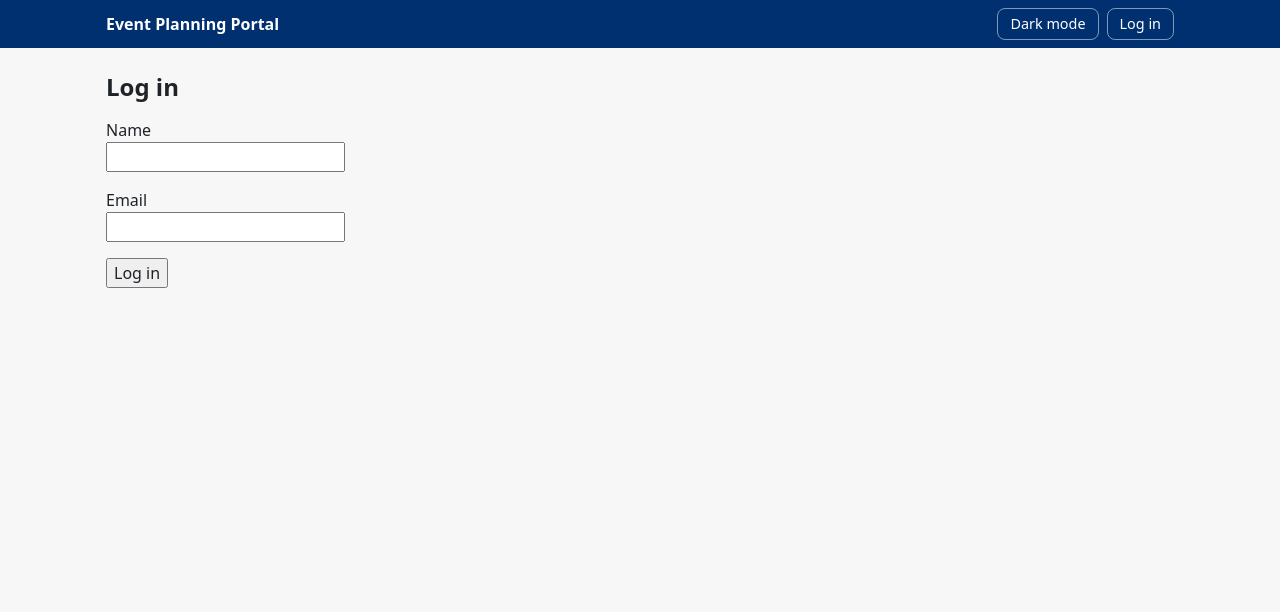
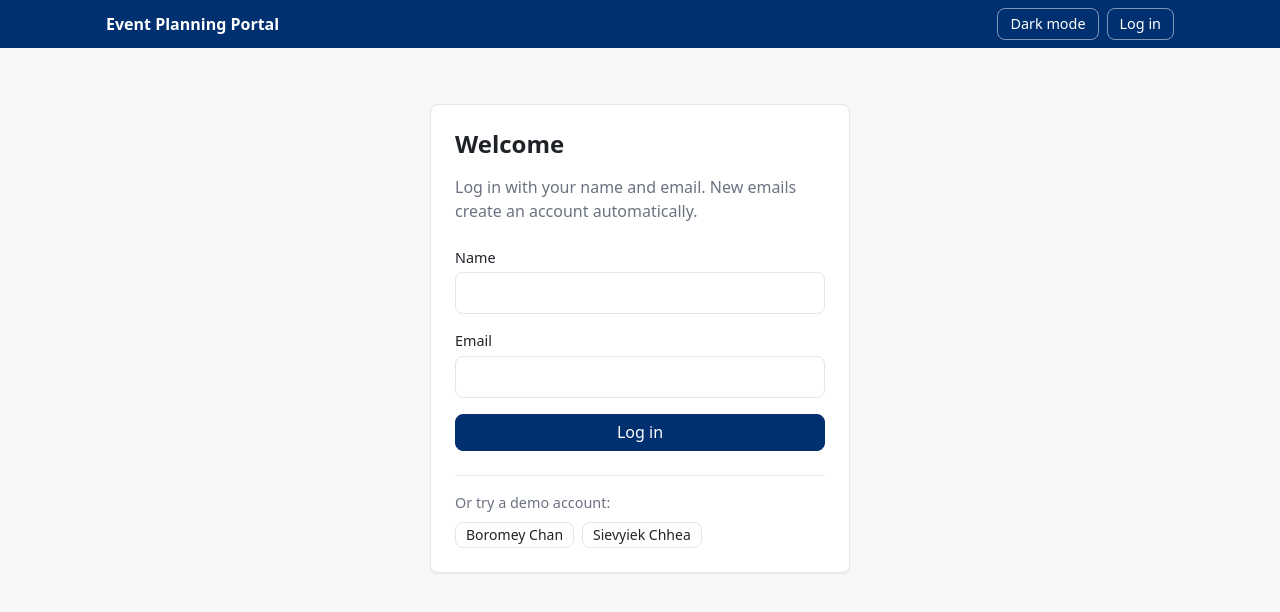
Before and after one commit to mengheapk/frontend-final-project, a React (Vite) app: page /login in a window 1280 px wide. Shown: the top 612 px of the page. Built offline with nearby package versions, Linux system fonts and the light colour scheme.

Commit message:
log in page

```diff
--- a/src/pages/LoginPage.jsx
+++ b/src/pages/LoginPage.jsx
@@ -2,39 +2,97 @@ import { useState } from 'react'
 import { Navigate, useLocation } from 'react-router-dom'
 import { useAuth } from '../context/AuthContext'
 import useDocumentTitle from '../hooks/useDocumentTitle'
+import { seedUsers } from '../utils/seed'
+import styles from './LoginPage.module.css'
 
-// Basic working version so the team can log in while building. Polished in L2.
+const EMAIL_PATTERN = /^[^\s@]+@[^\s@]+\.[^\s@]+$/
+
+function validate(name, email) {
+  const errors = {}
+  if (!name.trim()) errors.name = 'Name is required'
+  if (!email.trim()) errors.email = 'Email is required'
+  else if (!EMAIL_PATTERN.test(email.trim())) errors.email = 'Enter a valid email address'
+  return errors
+}
+
 export default function LoginPage() {
   useDocumentTitle('Log in')
   const { currentUser, login } = useAuth()
   const location = useLocation()
   const [name, setName] = useState('')
   const [email, setEmail] = useState('')
+  const [errors, setErrors] = useState({})
 
   // Once logged in, go back to the page that sent us here (or the dashboard).
   if (currentUser) return <Navigate to={location.state?.from ?? '/'} replace />
 
   function handleSubmit(e) {
     e.preventDefault()
+    const found = validate(name, email)
+    setErrors(found)
+    if (Object.keys(found).length > 0) return
     login(name, email)
   }
 
   return (
-    <section>
-      <h1>Log in</h1>
-      <form onSubmit={handleSubmit}>
-        <p>
-          <label htmlFor="name">Name</label>
-          <br />
-          <input id="name" value={name} onChange={(e) => setName(e.target.value)} required />
+    <section className={styles.page}>
+      <div className={`card ${styles.panel}`}>
+        <h1>Welcome</h1>
+        <p className={`text-muted ${styles.intro}`}>
+          Log in with your name and email. New emails create an account automatically.
         </p>
-        <p>
-          <label htmlFor="email">Email</label>
-          <br />
-          <input id="email" type="email" value={email} onChange={(e) => setEmail(e.target.value)} required />
-        </p>
-        <button type="submit">Log in</button>
-      </form>
+
+        <form onSubmit={handleSubmit} noValidate>
+          <div className="field">
+            <label htmlFor="name">Name</label>
+            <input
+              id="name"
+              className="input"
+              value={name}
+              onChange={(e) => setName(e.target.value)}
+              aria-invalid={Boolean(errors.name)}
+              aria-describedby={errors.name ? 'name-error' : undefined}
+              autoComplete="name"
+            />
+            {errors.name && <p id="name-error" className="field-error">{errors.name}</p>}
+          </div>
+
+          <div className="field">
+            <label htmlFor="email">Email</label>
+            <input
+              id="email"
+              type="email"
+              className="input"
+              value={email}
+              onChange={(e) => setEmail(e.target.value)}
+              aria-invalid={Boolean(errors.email)}
+              aria-describedby={errors.email ? 'email-error' : undefined}
+              autoComplete="email"
+            />
+            {errors.email && <p id="email-error" className="field-error">{errors.email}</p>}
+          </div>
+
+          <button type="submit" className={`btn btn-primary ${styles.submit}`}>
+            Log in
+          </button>
+        </form>
+
+        <div className={styles.demo}>
+          <p className="text-muted">Or try a demo account:</p>
+          <div className={styles.demoButtons}>
+            {seedUsers.map((user) => (
+              <button
+                key={user.id}
+                type="button"
+                className="btn btn-sm"
+                onClick={() => login(user.name, user.email)}
+              >
+                {user.name}
+              </button>
+            ))}
+          </div>
+        </div>
+      </div>
     </section>
   )
 }
--- /dev/null
+++ b/src/pages/LoginPage.module.css
@@ -0,0 +1,36 @@
+.page {
+  display: flex;
+  justify-content: center;
+  padding-top: var(--space-4);
+}
+
+.panel {
+  width: 100%;
+  max-width: 420px;
+  padding: var(--space-3);
+}
+
+.intro {
+  margin: 0 0 var(--space-3);
+}
+
+.submit {
+  width: 100%;
+}
+
+.demo {
+  margin-top: var(--space-3);
+  padding-top: var(--space-2);
+  border-top: 1px solid var(--color-border);
+}
+
+.demo p {
+  margin: 0 0 var(--space-1);
+  font-size: 0.9rem;
+}
+
+.demoButtons {
+  display: flex;
+  flex-wrap: wrap;
+  gap: var(--space-1);
+}
```
